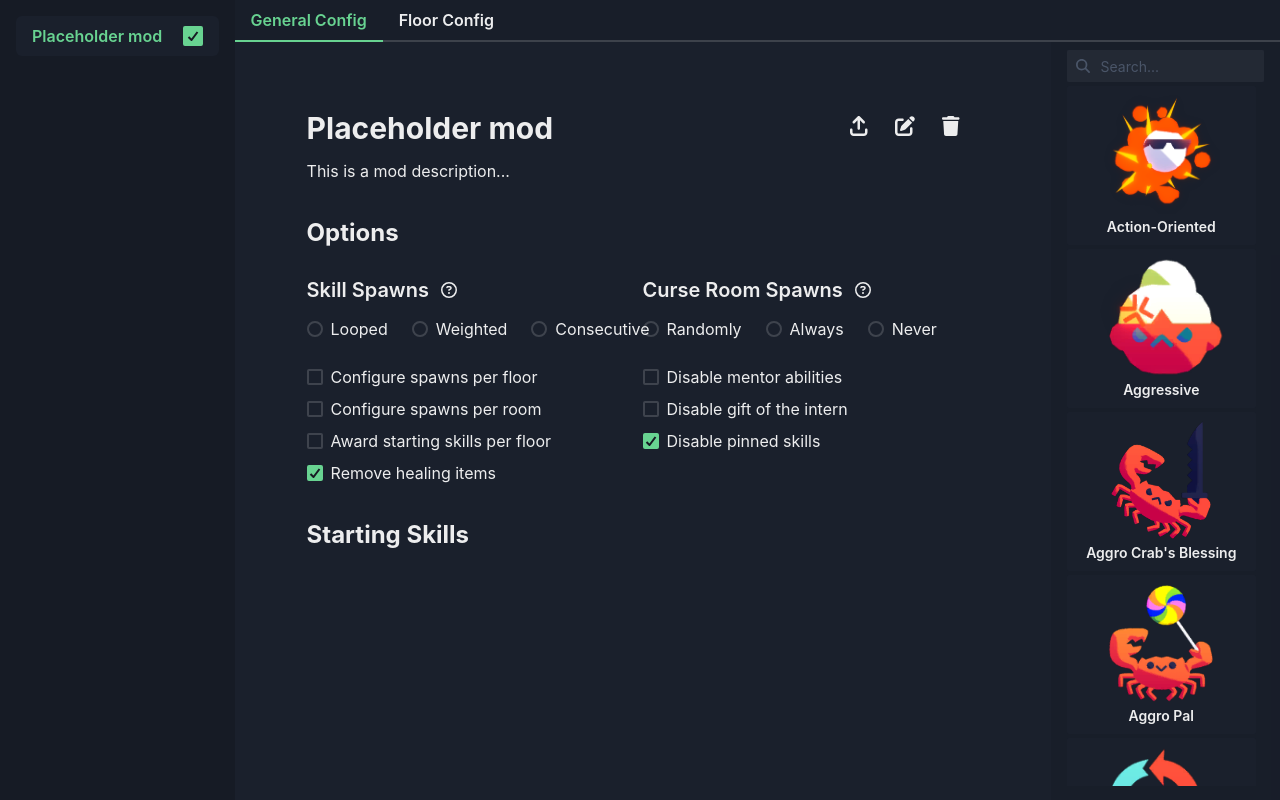
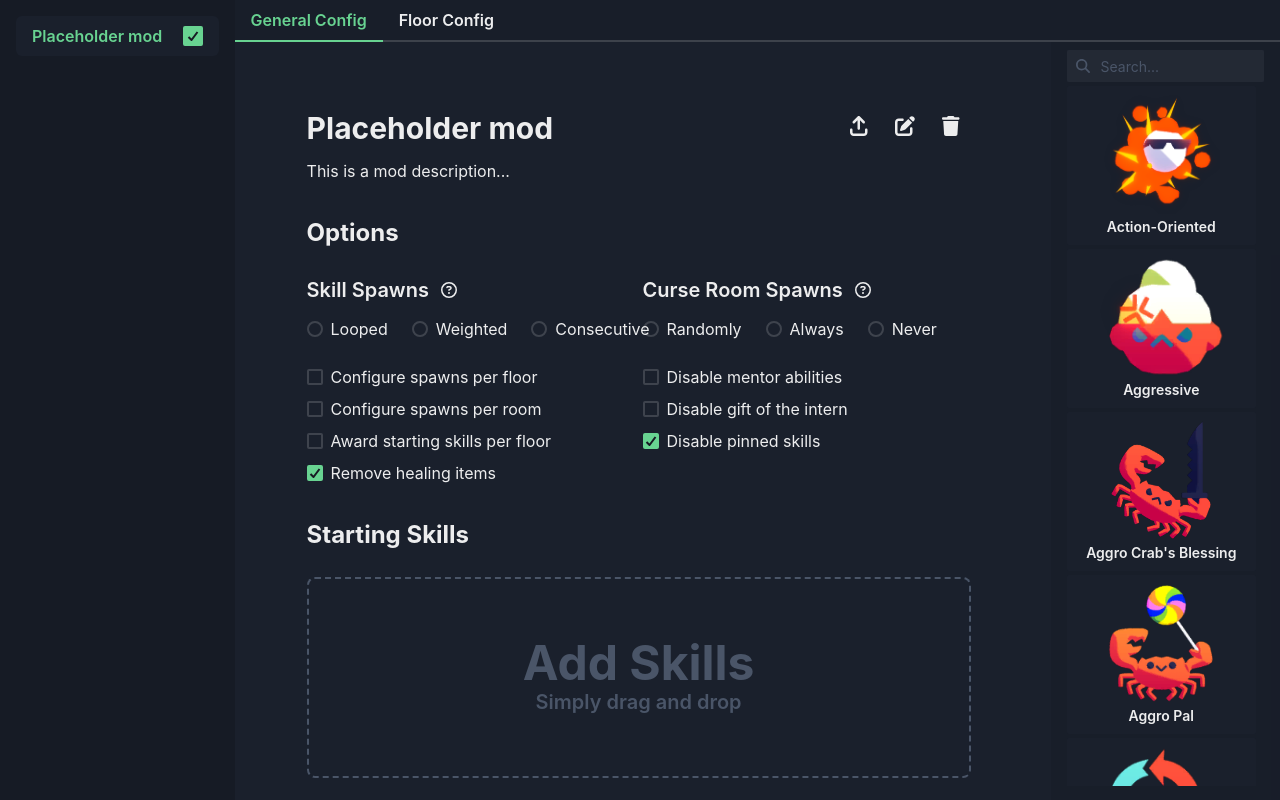
Before and after one commit to franomai/cornercutter, a React (Vite) app in the folder frontend/: page / in a window 1280 px wide. Both pictures are taken after a click on the label 192 px from the left and 36 px from the top of the page. Built offline with nearby package versions, Linux system fonts and the light colour scheme.

Commit message:
#10 Fix centering of text in dropzone

```diff
--- a/frontend/src/components/layout/BlankTextLayout.tsx
+++ b/frontend/src/components/layout/BlankTextLayout.tsx
@@ -3,7 +3,7 @@ import { Stack, Text } from '@chakra-ui/react';
 const BlankTextLayout = ({ title, subtitle }: { title: string; subtitle: string }) => {
     return (
         <Stack w="full" h="full" color="gray.600" alignItems="center" justifyContent="center" spacing={0}>
-            <Text fontSize="5xl" fontWeight="bold">
+            <Text fontSize="5xl" fontWeight="bold" lineHeight={1}>
                 {title}
             </Text>
             <Text fontSize="xl" fontWeight="semibold">
--- a/frontend/src/components/skills/Dropzone.tsx
+++ b/frontend/src/components/skills/Dropzone.tsx
@@ -1,8 +1,9 @@
-import { Box } from '@chakra-ui/react';
+import { Box, Stack, Text } from '@chakra-ui/react';
 import { FC, ReactNode } from 'react';
 import { useDrop } from 'react-dnd';
 import { Item, ItemType } from '../../types/ItemTypes';
 import Skill from '../../types/Skill';
+import BlankTextLayout from '../layout/BlankTextLayout';
 
 const Dropzone = ({
     skills,
@@ -21,21 +22,36 @@ const Dropzone = ({
         }),
     }));
 
+    function renderInCenter(children: ReactNode): ReactNode {
+        return (
+            <Stack position="absolute" m={-2} w="full" h="full" alignItems="center" justifyContent="center">
+                {children}
+            </Stack>
+        );
+    }
+
     return (
         <Box
+            position="relative"
             p={2}
-            m={-2}
             ref={dropRef}
-            border={canDrop ? '1px dashed' : '1px'}
-            borderColor={canDrop ? 'blue.200' : 'transparent'}
-            background={canDrop ? 'blackAlpha.300' : undefined}
+            border="2px dashed"
+            borderColor={canDrop ? 'green.300' : 'gray.600'}
             rounded="lg"
             w="full"
             h="full"
             maxH="full"
             overflowY="auto"
         >
-            {}
+            {canDrop &&
+                renderInCenter(
+                    <Text fontSize="5xl" fontWeight="bold" color="green.300">
+                        Drop Here
+                    </Text>,
+                )}
+            {!canDrop &&
+                skills.length === 0 &&
+                renderInCenter(<BlankTextLayout title="Add Skills" subtitle="Simply drag and drop" />)}
         </Box>
     );
 };
--- a/frontend/src/components/tabs/generalconfig/GeneralConfigTab.tsx
+++ b/frontend/src/components/tabs/generalconfig/GeneralConfigTab.tsx
@@ -25,6 +25,7 @@ import { faArrowUpFromBracket, faPenToSquare, faTrash } from '@fortawesome/free-
 import { FontAwesomeIcon } from '@fortawesome/react-fontawesome';
 import LabelledRadioGroup from './LabelledRadioGroup';
 import { SkillSearchColumn } from '../../searchbar';
+import Dropzone from '../../skills/Dropzone';
 
 const optionLabels: Record<Options, string> = {
     [Options.ConfigPerFloor]: 'Configure spawns per floor',
@@ -97,7 +98,7 @@ const GeneralConfigTab: FC = () => {
     return (
         <Stack direction="row" h="full">
             <ContentContainer>
-                <Stack spacing={8}>
+                <Stack spacing={8} height="full">
                     <Stack spacing={2}>
                         <Flex direction="row" justifyContent="space-between">
                             <Text fontSize="3xl" fontWeight="bold">
@@ -138,10 +139,11 @@ const GeneralConfigTab: FC = () => {
                             ])}
                         </SimpleGrid>
                     </Stack>
-                    <Stack spacing={3}>
+                    <Stack spacing={6} height="full">
                         <Text fontSize="2xl" fontWeight="bold">
                             Starting Skills
                         </Text>
+                        <Dropzone skills={[]} handleSkillDrop={console.log} />
                     </Stack>
                 </Stack>
             </ContentContainer>
```
